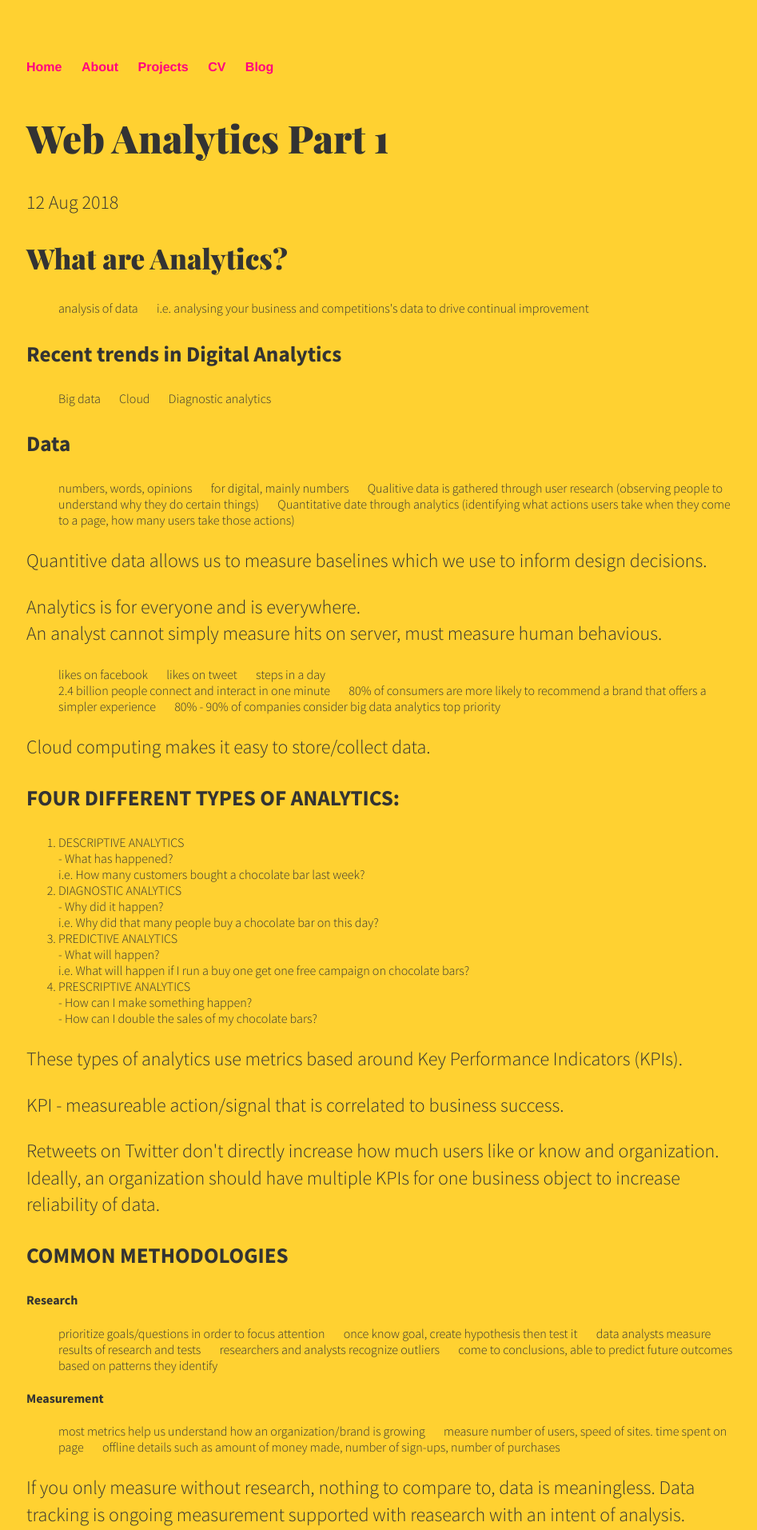
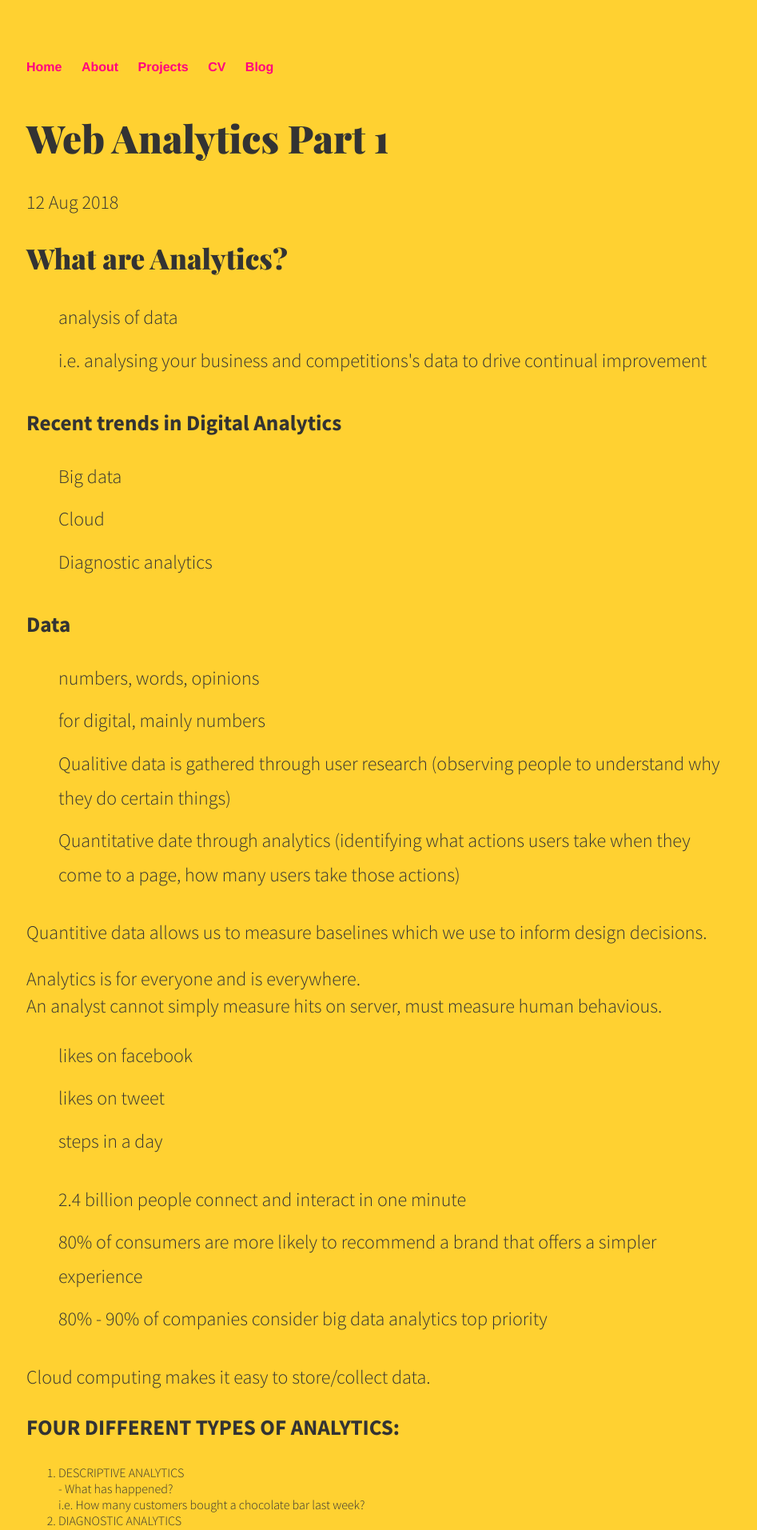
Before and after one commit to SundeepToor/sundeeptoor.github.io, a Jekyll site: the page built from _posts/2018-08-12-Web-Analytics-Part-1.md, in a window 1280 px wide. Shown: the top 1913 px of the page at 80% size, without its empty margins (159-1106 px from the left). Built offline with Jekyll 4.4.1, drawn with Linux system fonts in a browser that asks for light colours; our own code applies the rules of GitHub Pages for plain Markdown files.

Commit message:
Update 2018-08-12-Web-Analytics-Part-1.md

```diff
--- a/_posts/2018-08-12-Web-Analytics-Part-1.md
+++ b/_posts/2018-08-12-Web-Analytics-Part-1.md
@@ -1,3 +1,4 @@
+<div class="blog">
 <h2>What are Analytics?</h2>
 <ul>
   <li>analysis of data</li>
@@ -212,3 +213,4 @@ Ideally, an organization should have multiple KPIs for one business object to in
   <li>Analyse results of the testing to get insight (price is key?)</li>
 </ol>
 <p>Analytics is an iteractive process.</p>
+</div>
```
